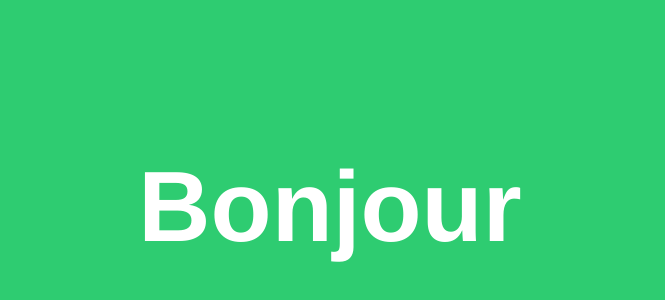
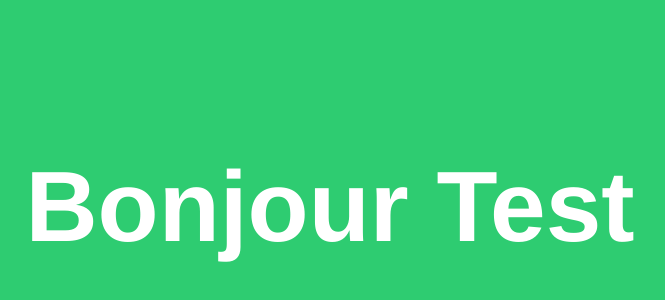
Before and after one commit to mdiop/hello, a plain HTML site: page index.html in a window 1280 px wide. Shown: the part 238-538 px from the top of the page, without its empty margins (318-983 px from the left). Drawn offline with Linux system fonts and the light colour scheme.

Commit message:
Add test to bonjour

```diff
--- a/index.html
+++ b/index.html
@@ -18,6 +18,6 @@
 		}
 	</style>
 	<body>
-		<h1>Bonjour</h1>
+		<h1>Bonjour Test</h1>
 	</body>
 </html>
```
